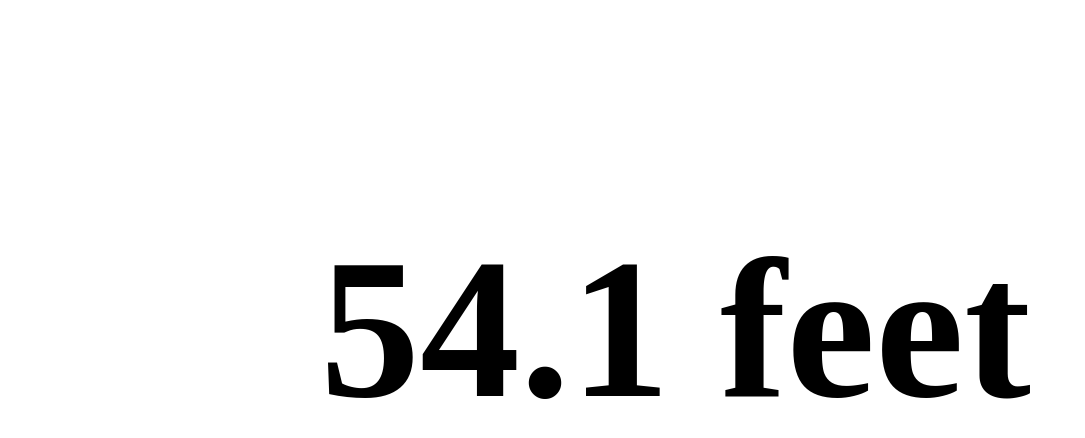
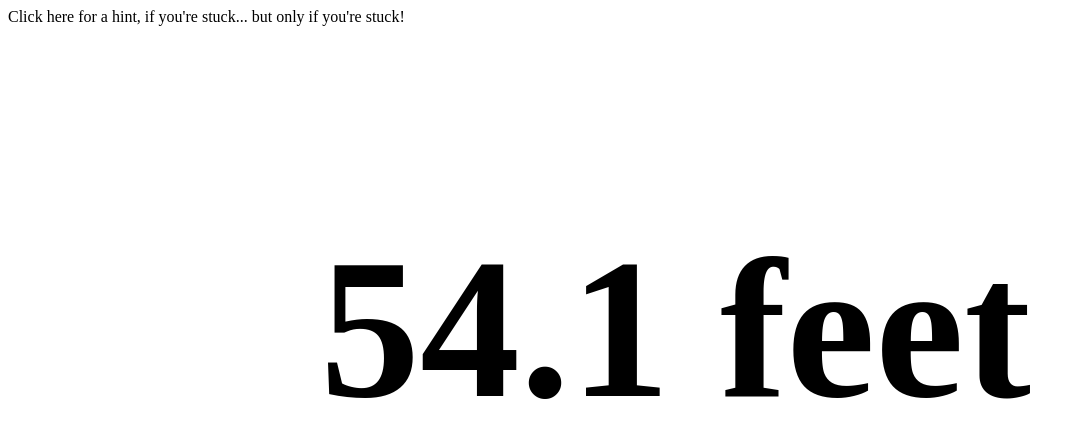
Before and after one commit to sweber620/knowyourelevation, a plain HTML site: page index.html in a window 1280 px wide. Shown: the whole page, without its empty margins (0-1085 px from the left). Drawn offline with Linux system fonts and the light colour scheme.

Commit message:
Update index.html

```diff
--- a/index.html
+++ b/index.html
@@ -2,7 +2,12 @@
 <head>
 </head>
 <body>
-<h1 id="timer" style="font-size:200px;align:center;position:fixed;top:10%;left:25%;"> x feet </h1>
+  <h1 id="timer" style="font-size:200px;align:center;position:fixed;top:10%;left:25%;"> x feet </h1>
+  <div id="hiddenContainer">
+    <text id="hints"> Click here for a hint, if you're stuck... but only if you're stuck! </text>
+
+
+  </div>
   <script type="text/javascript" src="hidden.js"></script>
   <script type="text/javascript" src="timer.js"></script>
 
```
